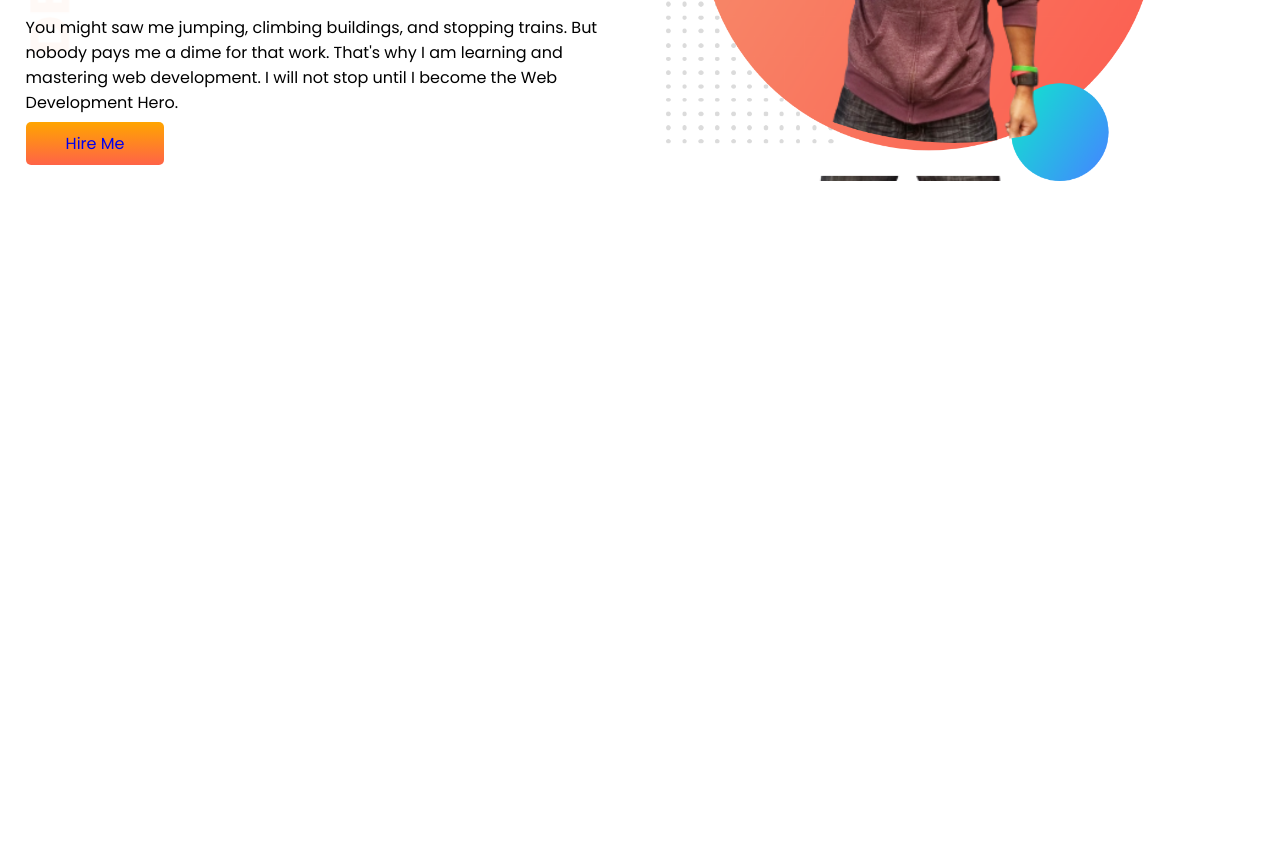
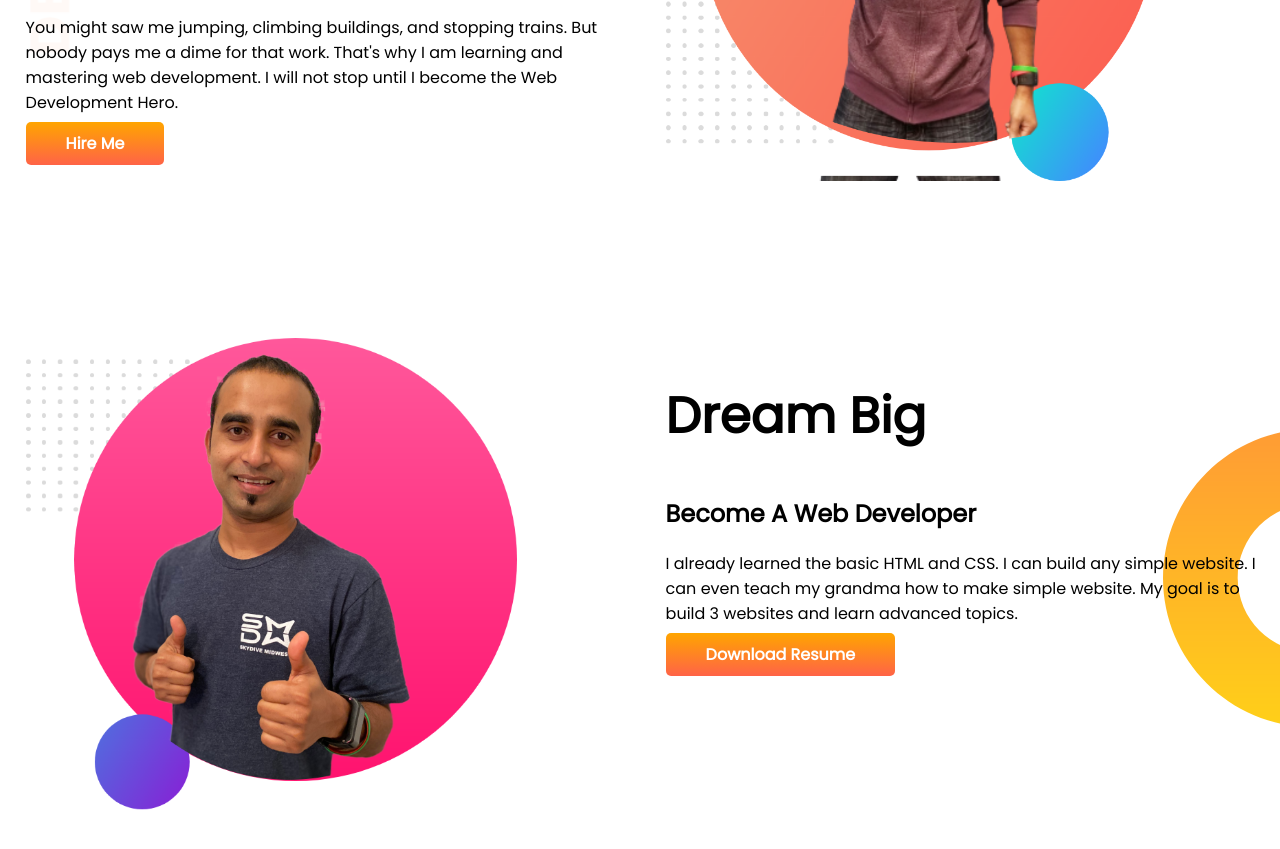
Before and after one commit to dvlprtanvir/developer-portfolio, a plain HTML site: page index.html in a window 1280 px wide. Shown: the part 307-1156 px from the top of the page. Before the commit the page ends 800 px from the top, so only its background shows below. Drawn offline with Linux system fonts and the light colour scheme.

Commit message:
mid level dream big part done

```diff
--- a/index.html
+++ b/index.html
@@ -23,10 +23,22 @@
                 That's why I am learning and mastering web development. I will not stop until I become the Web
                 Development
                 Hero.</p>
-                <a class="link-button" target="_blank" href="https://github.com/dvlprtanvir">Hire Me</a>
+            <a class="link-button" target="_blank" href="https://github.com/dvlprtanvir">Hire Me</a>
         </div>
         <div class="half-width">
             <img src="images/tan-bg.png" alt="">
+        </div>
+    </section>
+    <section class="dream-big">
+        <div class="half-width">
+            <img src="images/jhankar2.png" alt="">
+        </div>
+        <div class="half-width">
+            <h1>Dream Big</h1>
+            <h2>Become A Web Developer</h2>
+            <p>I already learned the basic HTML and CSS. I can build any simple website. I can even teach my grandma how
+                to make simple website. My goal is to build 3 websites and learn advanced topics.</p>
+            <a class="link-button" target="_blank" href="https://github.com/dvlprtanvir">Download Resume</a>
         </div>
     </section>
 
--- a/style.css
+++ b/style.css
@@ -10,6 +10,7 @@ h1{
 }
 section{
     display: flex;
+    margin-bottom: 150px;
 }
 .half-width{
     width: 50%;
@@ -22,9 +23,16 @@ section{
     text-decoration: none;
     background-image: linear-gradient(orange, tomato);
     padding: 10px 40px;
+    color: white;
+    font-weight: 700;
     border-radius: 5px;
 }
 .top-banner{
     background-image: url(images/top-banner.png);
     background-repeat: no-repeat;
 }
+.dream-big{
+    background-image: url(images/dream-bg.png);
+    background-repeat: no-repeat;
+    background-position: right;
+}
```
